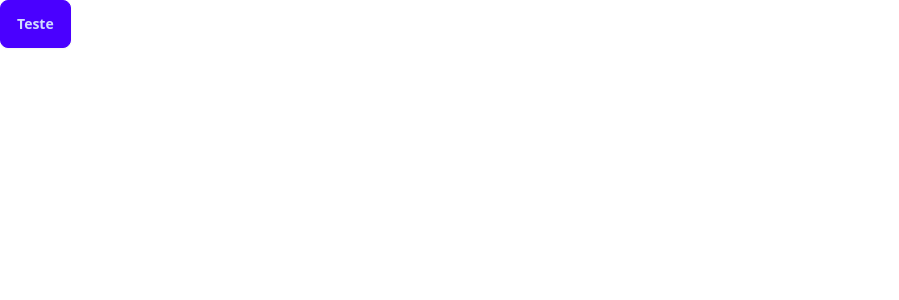
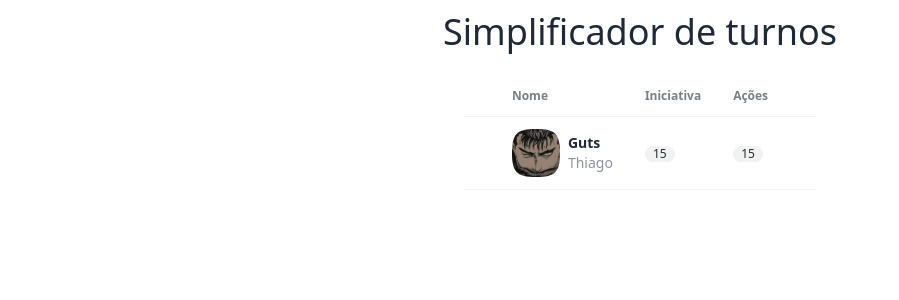
Before and after one commit to OtavioRL/turn-simplify, a React (Create React App) app: page / in a window 1280 px wide. Shown: the top 300 px of the page, without its empty margins (0-899 px from the left). Built offline with nearby package versions, Linux system fonts and the light colour scheme.

Commit message:
começo do projeto

```diff
--- a/src/App.js
+++ b/src/App.js
@@ -1,9 +1,13 @@
-function App() {
+import Header from "./components/Header";
+import Characters from "./components/Characters";
+
+const App = () => {
   return (
-    <div className="App">
-     <button className="btn btn-primary">Teste</button>
+    <div className="flex flex-col items-center">
+      <Header />
+      <Characters />
     </div>
   );
-}
+};
 
 export default App;
--- /dev/null
+++ b/src/components/Characters.js
@@ -0,0 +1,51 @@
+import guts from "../images/guts.webp"
+
+const Characters = () => {
+  return (
+  <div className="overflow-x-auto max-w-full mt-6">
+    <table className="table">
+      {/* head */}
+      <thead className="">
+        <tr>
+          <th>
+          </th>
+          <th>Nome</th>
+          <th>Iniciativa</th>
+          <th>Ações</th>
+          <th></th>
+        </tr>
+      </thead>
+      <tbody>
+        {/* row 1 */}
+        <tr>
+          <th>
+          </th>
+          <td>
+            <div className="flex items-center gap-2">
+              <div className="avatar">
+                <div className="mask mask-squircle h-12 w-12">
+                  <img
+                    src={guts}
+                    alt="Avatar Tailwind CSS Component" />
+                </div>
+              </div>
+              <div>
+                <div className="font-bold">Guts</div>
+                <div className="text-sm opacity-50">Thiago</div>
+              </div>
+            </div>
+          </td>
+          <td>
+            <span className="badge badge-ghost badge-sm">15</span>
+          </td>
+          <td>
+            <span className="badge badge-ghost badge-sm">15</span>
+          </td>
+        </tr>
+    </tbody>
+  </table>
+  </div>
+  );
+};
+
+export default Characters;
--- /dev/null
+++ b/src/components/Header.js
@@ -0,0 +1,9 @@
+const Header = () => {
+  return (
+    <div>
+      <h1 className="text-4xl mt-3">Simplificador de turnos</h1>
+    </div>
+  );
+};
+
+export default Header;
```
Also changed, not shown: src/images/guts.webp (added).
